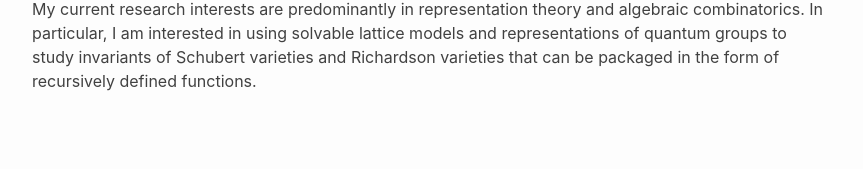
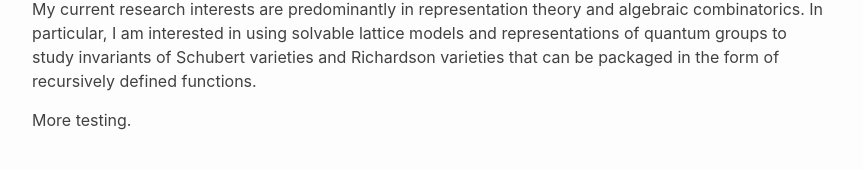
Before and after one commit to adasher/adasher.github.io, a Jekyll site: the page built from docs/index.markdown, in a window 1280 px wide. Shown: the part 513-682 px from the top of the page, without its empty margins (208-1071 px from the left). Built offline with Jekyll 4.4.1, drawn with Linux system fonts in a browser that asks for light colours.

Commit message:
more defaults

```diff
--- a/docs/_layouts/default.html
+++ b/docs/_layouts/default.html
@@ -3,7 +3,7 @@
 
   <head>
   <meta charset="utf-8">
-  <link rel="stylesheet" href="{{- 'assets/css/style.css' | relative_url -}}" />
+  <link rel="stylesheet" href="{{ 'assets/css/style.css' | relative_url }}" />
   </head>
 
   <body>
--- a/docs/_layouts/home_default.html
+++ b/docs/_layouts/home_default.html
@@ -3,7 +3,7 @@
 
 <head>
   <meta charset="utf-8">
-  <link rel="stylesheet" href="{{- 'assets/css/style.css' | relative_url -}}" />
+  <link rel="stylesheet" href="{{ 'assets/css/style.css' | relative_url }}" />
 </head>
 
   <body>
--- a/docs/index.markdown
+++ b/docs/index.markdown
@@ -11,3 +11,5 @@ My parents chose a non-standard basis, so most people call me by my middle name
 
 My current research interests are predominantly in representation theory and algebraic combinatorics.
 In particular, I am interested in using solvable lattice models and representations of quantum groups to study invariants of Schubert varieties and Richardson varieties that can be packaged in the form of recursively defined functions.
+
+More testing.
```
Also changed, not shown: 3 other files.
